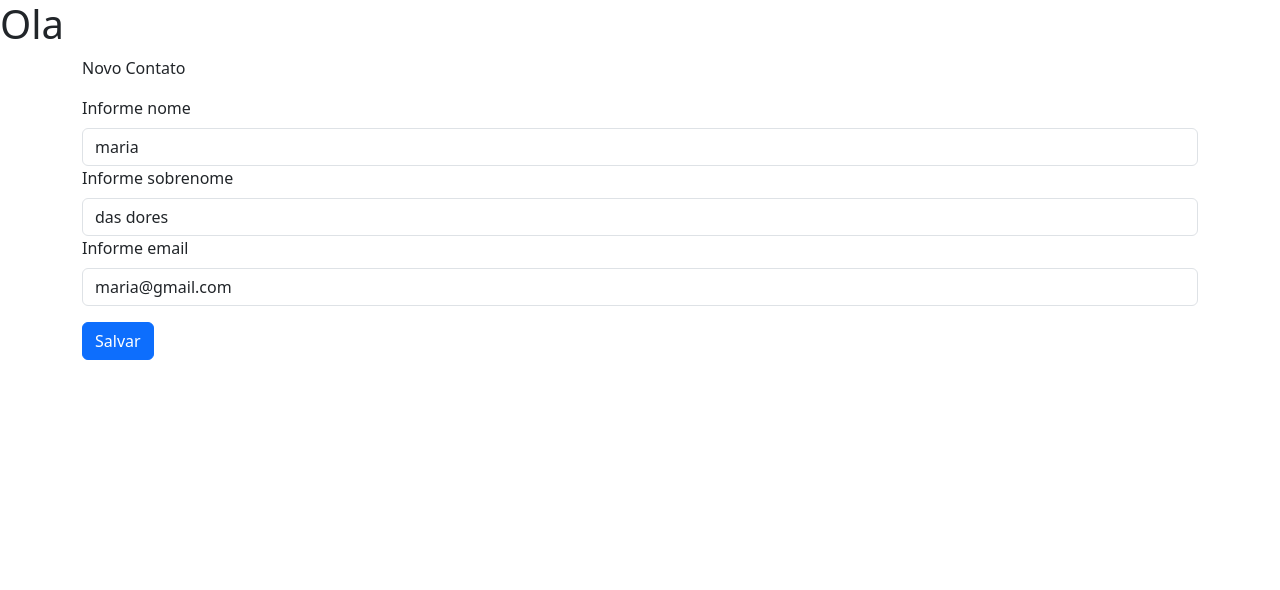
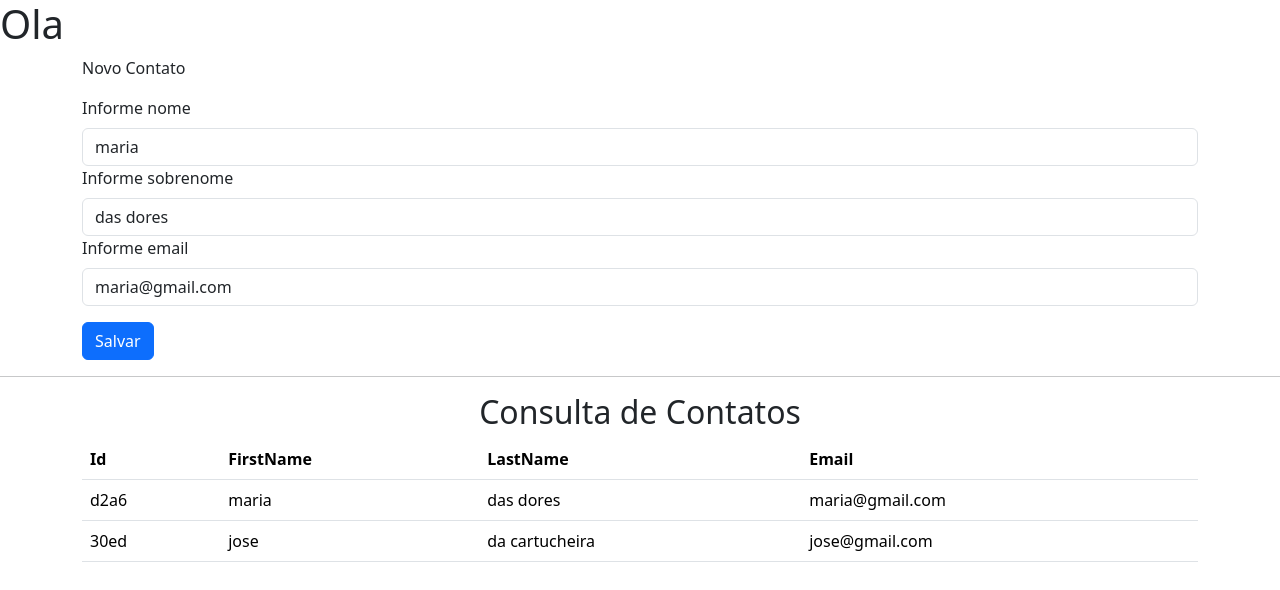
Before and after one commit to instrutorvilson/angular-curso2024, an Angular app: page / in a window 1280 px wide. Shown: the top 590 px of the page. Built offline with nearby package versions, Linux system fonts and the light colour scheme; data requests are answered from the project's data file.

Commit message:
Adicionado componente de consulta

```diff
--- a/src/app/app.component.html
+++ b/src/app/app.component.html
@@ -1,2 +1,4 @@
 <h1>Ola</h1>
 <app-cadastro></app-cadastro>
+<hr>
+<app-consulta></app-consulta>
--- a/src/app/app.component.ts
+++ b/src/app/app.component.ts
@@ -1,12 +1,12 @@
 import { Component } from '@angular/core';
 import { RouterOutlet } from '@angular/router';
 import { CadastroComponent } from './cadastro/cadastro.component';
-import { CadastrotdComponent } from './cadastrotd/cadastrotd.component';
+import { ConsultaComponent } from './consulta/consulta.component';
 
 @Component({
   selector: 'app-root',
   standalone: true,
-  imports: [RouterOutlet, CadastroComponent, CadastrotdComponent],
+  imports: [RouterOutlet, CadastroComponent, ConsultaComponent],
   templateUrl: './app.component.html',
   styleUrl: './app.component.css'
 })
--- /dev/null
+++ b/src/app/consulta/consulta.component.html
@@ -0,0 +1,21 @@
+<div class="container">
+    <h2 class="text-center">Consulta de Contatos</h2>
+    <table class="table">
+        <thead>
+            <tr>
+                <th>Id</th>
+                <th>FirstName</th>
+                <th>LastName</th>
+                <th>Email</th>
+            </tr>
+        </thead>
+        <tbody>
+            <tr *ngFor="let ct of contatos">
+                <td>{{ct.id}} </td>
+                <td>{{ct.firstName}} </td>
+                <td>{{ct.lastName}} </td>
+                <td>{{ct.email}} </td>
+            </tr>
+        </tbody>
+    </table>
+</div>
--- /dev/null
+++ b/src/app/consulta/consulta.component.ts
@@ -0,0 +1,22 @@
+import { NgFor } from '@angular/common';
+import { Component, OnInit } from '@angular/core';
+import { IContato } from '../../interfaces/IContato';
+import { CadserviceService } from '../cadservice.service';
+
+@Component({
+  selector: 'app-consulta',
+  standalone: true,
+  imports: [NgFor],
+  templateUrl: './consulta.component.html',
+  styleUrl: './consulta.component.css'
+})
+export class ConsultaComponent implements OnInit {
+  contatos:IContato[] = []
+
+  constructor(private service: CadserviceService){}
+
+  ngOnInit(): void {
+     this.service.consultar()
+     .subscribe(data => {  this.contatos = data   })
+  }
+}
--- a/src/data/db.json
+++ b/src/data/db.json
@@ -5,6 +5,12 @@
       "firstName": "maria",
       "lastName": "das dores",
       "email": "maria@gmail.com"
+    },
+    {
+      "id": "30ed",
+      "firstName": "jose",
+      "lastName": "da cartucheira",
+      "email": "jose@gmail.com"
     }
   ]
 }
```
Also changed, not shown: src/app/consulta/consulta.component.css (added).
